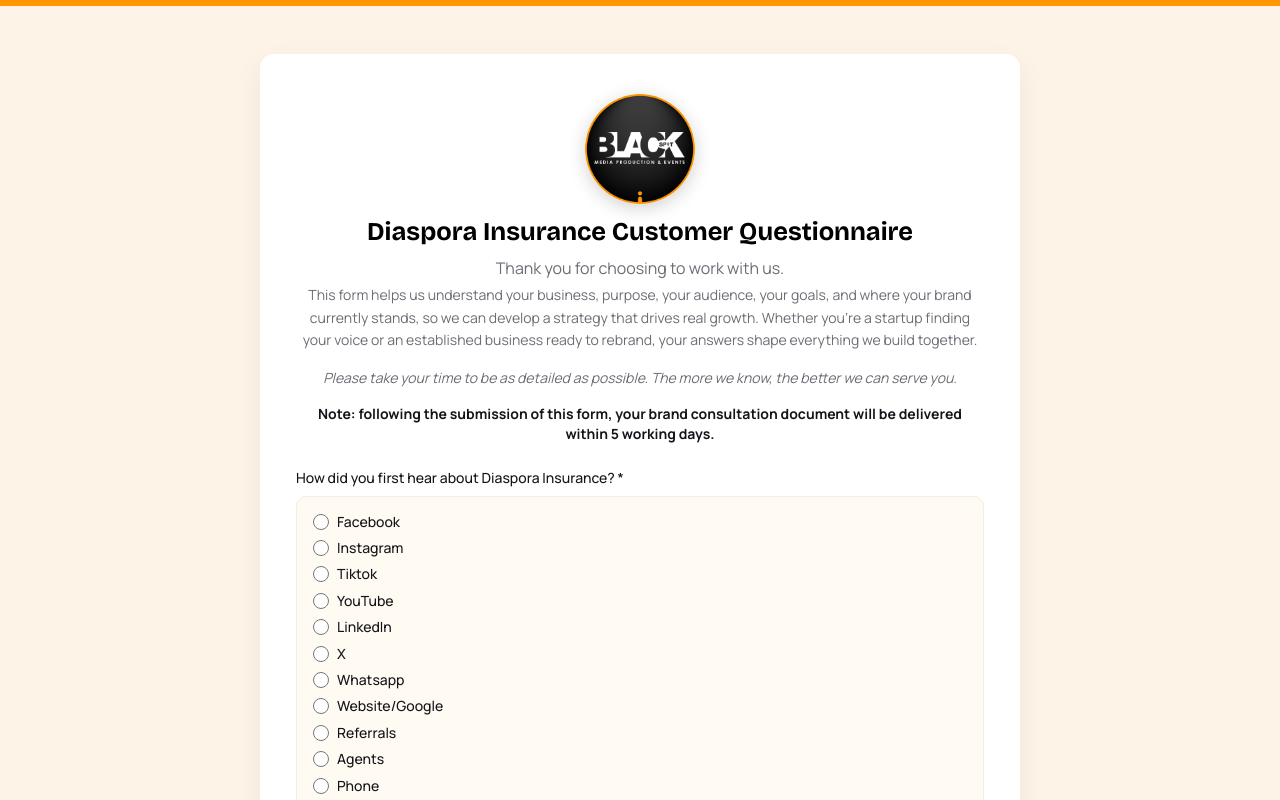
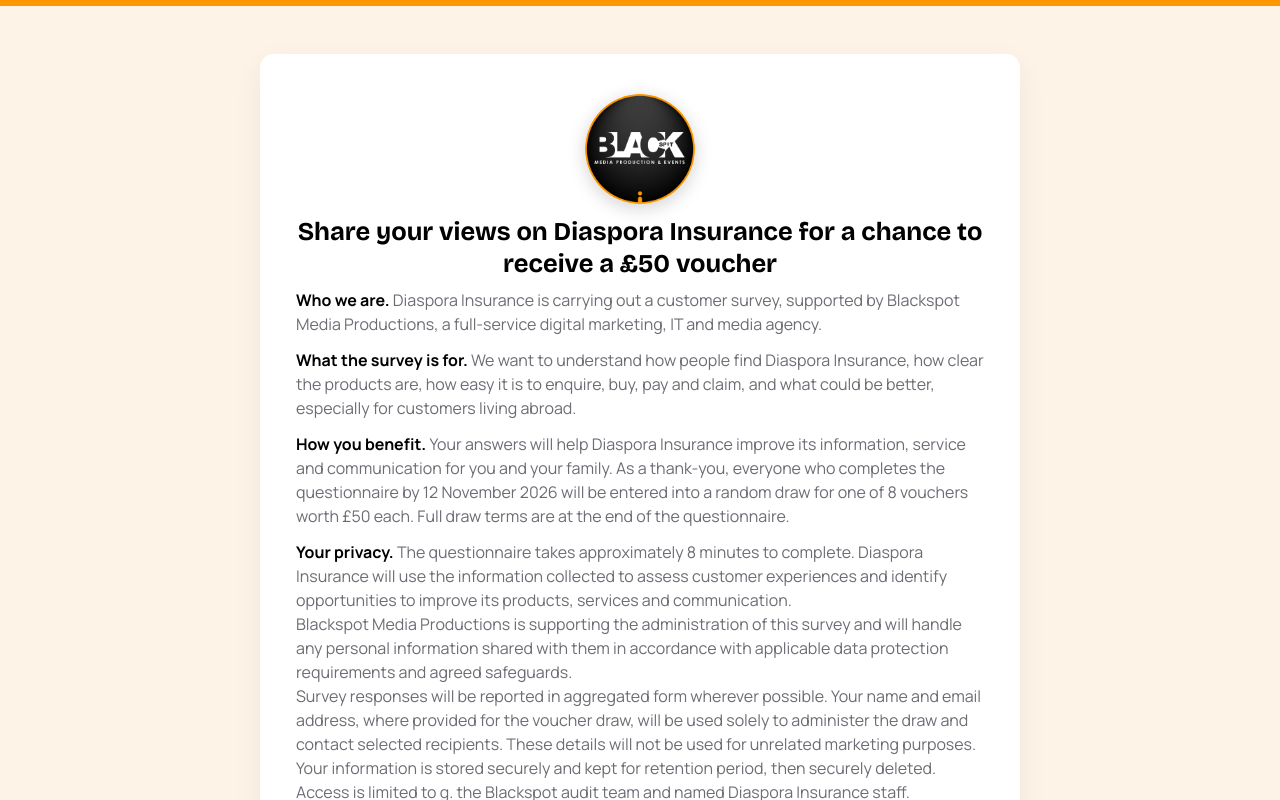
Before and after one commit to Blackspot-Media-Productions/diaspora-insurance-customer, a Next.js app: page / in a window 1280 px wide. Shown: the top 800 px of the page. Built offline with nearby package versions, Linux system fonts and the light colour scheme.

Commit message:
update: added new updates/fixes

```diff
--- a/app/home-page-ui.tsx
+++ b/app/home-page-ui.tsx
@@ -38,7 +38,11 @@ export default function HomepageUI() {
     first_enquiry_channel: false,
   });
 
-  const [alert, setAlert] = useState({ show: false, type: "", message: "" });
+  const [alert, setAlert] = useState({
+    show: false,
+    type: "",
+    message: '',
+  });
 
   const [errors, setErrors] = useState<
     Partial<Record<keyof typeof formData, boolean>>
@@ -88,7 +92,9 @@ export default function HomepageUI() {
         []) as string[];
 
       if (Array.isArray(current)) {
-        const hasOther = current.some((c) => ["other", "others"].includes(c.toLowerCase()))
+        const hasOther = current.some((c) =>
+          ["other", "others"].includes(c.toLowerCase()),
+        );
         const isOther = ["other", "others"].includes(value.toLowerCase());
         const itemSet = new Set(groupItems);
         const isInvalidSelection = !itemSet.has(value);
@@ -98,7 +104,9 @@ export default function HomepageUI() {
 
         if ((isOther && hasInvalidSelection) || isInvalidSelection) {
           if (isInvalidSelection) {
-            const filteredList = current.filter((c) => ["other", "others"].includes(c.toLowerCase()))
+            const filteredList = current.filter((c) =>
+              ["other", "others"].includes(c.toLowerCase()),
+            );
             updated = hasOther ? [...filteredList, value] : [...current, value];
           } else if (isOther) {
             if (hasInvalidSelection) {
@@ -162,8 +170,9 @@ export default function HomepageUI() {
       setAlert({
         show: true,
         type: "success",
-        message:
-          "Thank you! Your questionnaire has been submitted successfully.",
+        // message:
+        //   "Thank you! Your questionnaire has been submitted successfully.",
+        message: `Thank you for your feedback.\nIt will help improve the service Diaspora Insurance gives you and your family.\nIf you entered the voucher draw and are one of the 8 people selected, we will contact you by email within 3 of the closing date.`,
       });
 
       // Scroll to the top alert
@@ -186,8 +195,6 @@ export default function HomepageUI() {
     }
   };
 
-  console.log(formData.contact_source);
-
   return (
     <div className="w-full">
       {/* Top bar */}
@@ -197,7 +204,7 @@ export default function HomepageUI() {
         {/* Form Card Container */}
         <div className="bg-white rounded-[14px] p-6 sm:p-[2.5rem_2.25rem] shadow-[0_10px_30px_rgba(0,0,0,0.06)] mx-auto max-w-190">
           {/* Header */}
-          <div className="text-center mb-6">
+          <div className="mb-6">
             <Image
               src="/logo.png"
               alt="BlackSpot Media"
@@ -208,27 +215,62 @@ export default function HomepageUI() {
                 e.currentTarget.style.display = "none";
               }}
             />
-            <h1 className="font-title font-bold text-[1.6rem] leading-tight mb-2">
+            {/*<h1 className="font-title font-bold text-[1.6rem] leading-tight mb-2">
               Diaspora Insurance Customer Questionnaire
+            </h1>*/}
+            <h1 className="font-title text-center font-bold text-[1.6rem] leading-tight mb-2">
+              Share your views on Diaspora Insurance for a chance to receive a
+              £50 voucher
             </h1>
-            <p className="text-[#6c6c75] text-base mb-1">
-              Thank you for choosing to work with us.
+            <p className="text-[#6c6c75] text-base mb-3">
+              <b className="text-black">Who we are.</b>&nbsp;Diaspora Insurance
+              is carrying out a customer survey, supported by Blackspot Media
+              Productions, a full-service digital marketing, IT and media
+              agency.
             </p>
-            <p className="text-sm text-[#6c6c75] mb-4 leading-relaxed">
-              This form helps us understand your business, purpose, your
-              audience, your goals, and where your brand currently stands, so we
-              can develop a strategy that drives real growth. Whether
-              you&apos;re a startup finding your voice or an established
-              business ready to rebrand, your answers shape everything we build
-              together.
+            <p className="text-[#6c6c75] text-base mb-3">
+              <b className="text-black">What the survey is for.</b>&nbsp;We want
+              to understand how people find Diaspora Insurance, how clear the
+              products are, how easy it is to enquire, buy, pay and claim, and
+              what could be better, especially for customers living abroad.
             </p>
-            <p className="text-sm italic text-[#6c6c75] mb-4">
-              Please take your time to be as detailed as possible. The more we
-              know, the better we can serve you.
+            <p className="text-[#6c6c75] text-base mb-3">
+              <b className="text-black">How you benefit.</b>&nbsp;Your answers
+              will help Diaspora Insurance improve its information, service and
+              communication for you and your family. As a thank-you, everyone
+              who completes the questionnaire by 12 November 2026 will be
+              entered into a random draw for one of 8 vouchers worth £50 each.
+              Full draw terms are at the end of the questionnaire.
             </p>
-            <p className="text-sm font-bold text-[#14141a]">
-              Note: following the submission of this form, your brand
-              consultation document will be delivered within 5 working days.
+            <p className="text-[#6c6c75] text-base mb-3">
+              <b className="text-black">Your privacy.</b>&nbsp;The questionnaire
+              takes approximately 8 minutes to complete. Diaspora Insurance will
+              use the information collected to assess customer experiences and
+              identify opportunities to improve its products, services and
+              communication.
+              <br className="mb-2.5" />
+              Blackspot Media Productions is supporting the administration of
+              this survey and will handle any personal information shared with
+              them in accordance with applicable data protection requirements
+              and agreed safeguards.
+              <br className="mb-2.5" />
+              Survey responses will be reported in aggregated form wherever
+              possible. Your name and email address, where provided for the
+              voucher draw, will be used solely to administer the draw and
+              contact selected recipients. These details will not be used for
+              unrelated marketing purposes.
+              <br className="mb-2.5" />
+              Your information is stored securely and kept for retention period,
+              then securely deleted. Access is limited to g. the Blackspot audit
+              team and named Diaspora Insurance staff.
+              <br className="mb-2.5" />
+              <i>
+                Please do not include policy numbers, payment details or other
+                sensitive personal information in your responses. Further
+                information on how your personal information is processed and
+                protected, and how you may exercise your data protection rights,
+                is available in the privacy notice
+              </i>
             </p>
           </div>
 
@@ -236,7 +278,7 @@ export default function HomepageUI() {
           {alert.show && (
             <div
               id="formAlert"
-              className={`p-4 mb-4 text-sm rounded-lg border ${
+              className={`p-4 mb-4 text-sm rounded-lg border leading-relaxed whitespace-pre-line ${
                 alert.type === "success"
                   ? "bg-green-50 border-green-200 text-green-800"
                   : "bg-error-background border-error-border text-error-content"
@@ -287,15 +329,18 @@ export default function HomepageUI() {
                 onChange: (value) => {
                   setFormData((prev) => {
                     const sourceWithoutOther = prev.contact_source.filter(
-                      (cs) => !["other", "others"].includes((cs as string).toLowerCase()),
+                      (cs) =>
+                        !["other", "others"].includes(
+                          (cs as string).toLowerCase(),
+                        ),
                     );
 
                     let update = sourceWithoutOther;
                     if (value !== "") {
-                      update = [...update, value as never]
+                      update = [...update, value as never];
                     }
 
-                    return { ...prev, contact_source: update }
+                    return { ...prev, contact_source: update };
                   });
                 },
               }}
@@ -412,6 +457,48 @@ export default function HomepageUI() {
               </button>
             </div>
           </form>
+
+          <div className="mt-8">
+            <p className="font-bold mb-2">
+              Voucher draw: terms and conditions{" "}
+            </p>
+
+            <ul className="list-disc list-inside text-sm text-[#6c6c75] space-y-2 leading-relaxed">
+              <li>
+                <b className="text-black">Closing date:</b>&nbsp; 12 November
+                2026 (the questionnaire must be completed by this date to
+                enter).
+              </li>
+              <li>
+                <b className="text-black">Eligibility:</b>&nbsp; Diaspora
+                Insurance customers who received an invitation; one entry per
+                person; 18 or over; employees of Diaspora Insurance and
+                Blackspot Media Productions excluded
+              </li>
+              <li>
+                <b className="text-black">Entry:</b>&nbsp; Giving your name and
+                email address is optional, but needed to be entered into the
+                draw.
+              </li>
+              <li>
+                <b className="text-black">Selection:</b>&nbsp; Eight recipients
+                will be selected at random from all eligible completed entries.
+                Each receives one £50 voucher).
+              </li>
+              <li>
+                <b className="text-black">Notification:</b>&nbsp; Selected
+                recipients will be contacted by email within 3 days of the
+                closing date.
+              </li>
+              <li>
+                <b className="text-black">
+                  If a recipient cannot be contacted:
+                </b>
+                &nbsp; If a selected recipient does not respond within 2 days,
+                another recipient will be drawn at random.
+              </li>
+            </ul>
+          </div>
         </div>
       </div>
     </div>
```
